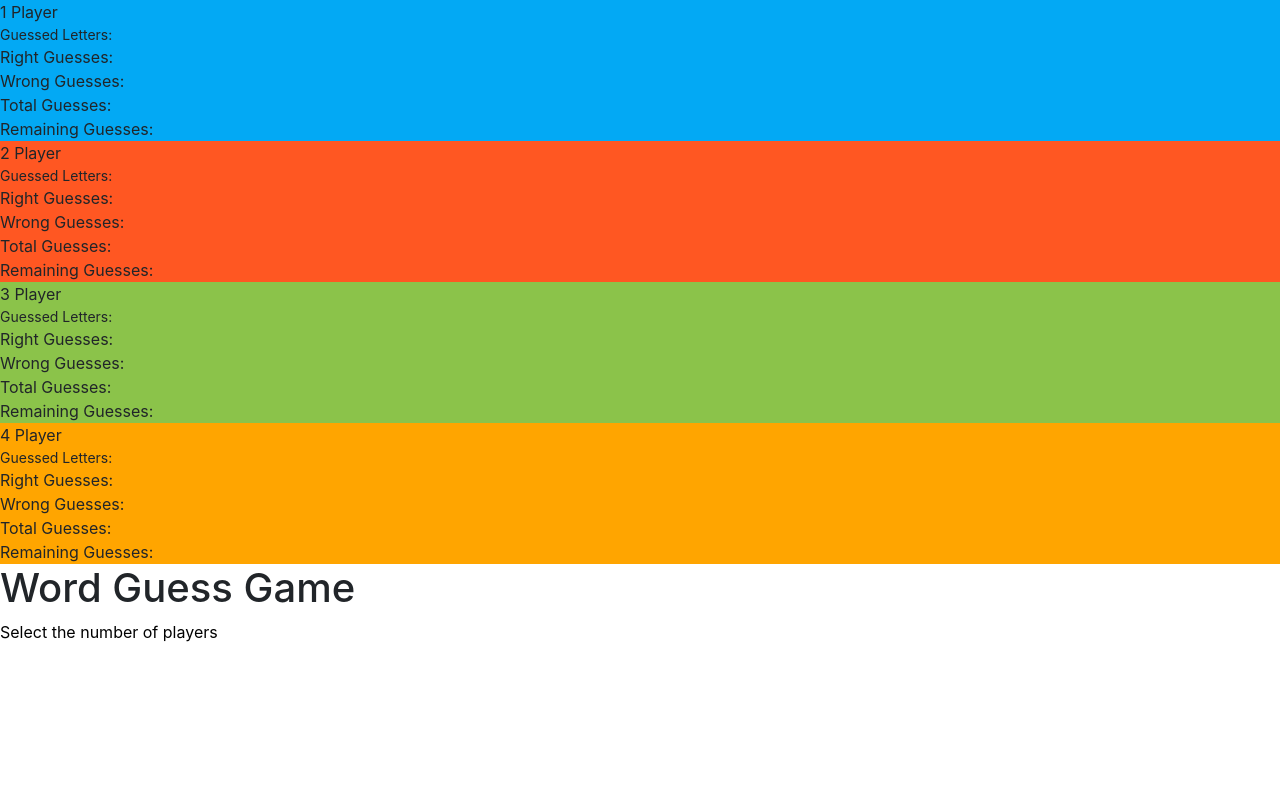
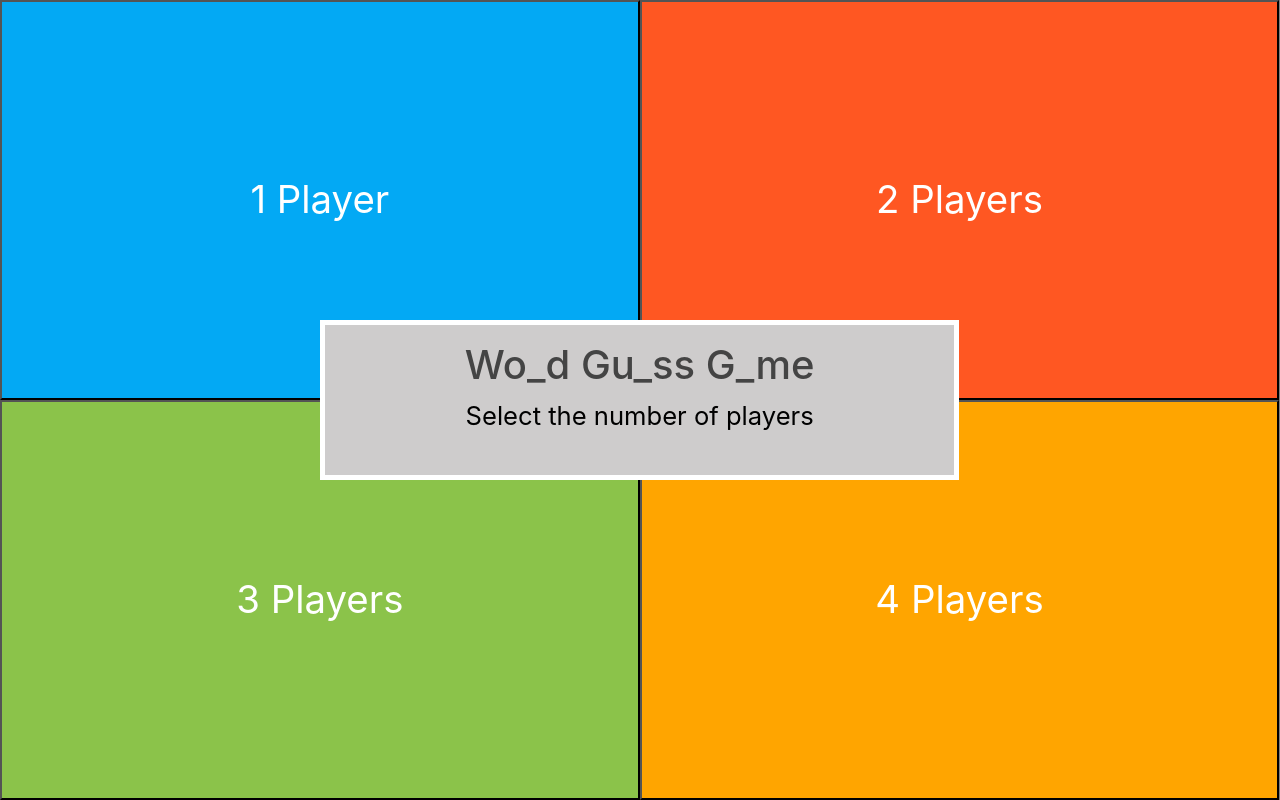
Before and after one commit to rafactor/Word-Guess-Game, a plain HTML site: page index.html in a window 1280 px wide. Drawn offline with Linux system fonts and the light colour scheme.

Commit message:
selection by click and type

```diff
--- a/assets/css/style.css
+++ b/assets/css/style.css
@@ -1,22 +1,37 @@
-.box.p0  {background-color: #03A9F4}
-.box.p1   {background-color: #FF5722}
-.box.p2  {background-color: #8BC34A}
-.box.p3   {background-color: orange}
+body {
+    margin: 40px;
+}
+
+/* Set the background colors */
+.boxP0 {
+    background-color: #03A9F4
+}
+
+.boxP1 {
+    background-color: #FF5722
+}
+
+.boxP2 {
+    background-color: #8BC34A
+}
+
+.boxP3 {
+    background-color: orange
+}
 
 
 
 
-.title{
+.title {
     /* font-family: 'Bungee Shade', cursive; */
-    font-size: 2.5em;
-    width: auto;
-
-
+    font-size: 3rem;
+    padding-top: 1rem;
+    /* width: auto; */
 }
 
-.title > p {
-    color:black;
-    font-size: 16px;
+.title>p {
+    color: black;
+    font-size: 1.6rem;
 }
 
 .hide {
@@ -27,6 +42,129 @@
     letter-spacing: 10px;
 }
 
-.middle-p0, .middle-p1, .middle-p2, .middle-p3  {
+.middle-p0,
+.middle-p1,
+.middle-p2,
+.middle-p3 {
     font-size: 14px;
 }
+
+
+/*
+Background Grid Layout
+*/
+
+.wrapper {
+    display: grid;
+    /* grid-gap: 10px; */
+    grid-template-columns: repeat(12, [col] 8.33%);
+    grid-template-rows: repeat(10, [row] 10%);
+    background-color: gray;
+    color: #444;
+    height: 100%;
+}
+
+.boxP0, .boxP1, .boxP2 ,.boxP3 {
+    color: #fff;
+    /* border-radius: 5px; */
+    /* padding: 20px; */
+    font-size: 150%;
+    height: 100%;
+    z-index: 10;
+    display: grid;
+    grid-auto-rows: auto;
+
+    align-content: center;
+    text-align: center;
+
+}
+
+.inner-wrapper.selector{
+    font-size: 3vw;
+}
+
+/* Positioning of the four players containers */
+
+.boxP0 {
+    grid-column: col / span 6;
+    grid-row: row / span 5;
+}
+
+.boxP1 {
+    grid-column: col 7 / span 6;
+    grid-row: row /span 5;
+}
+
+.boxP2 {
+    grid-column: col / span 6;
+    grid-row: row 6 / span 5;
+}
+
+.boxP3 {
+    grid-column: col 7 / span 6;
+    grid-row: row 6 / span 5;
+}
+
+/* .p1, .p2, .p3, .p4 {
+    /* border: white 1px solid; */
+
+
+.title {
+    grid-column: col 4/ span 6;
+    grid-row: row 5 / span 2;
+    background-color: rgb(206, 204, 204);
+    z-index: 20;
+    border: 5px white solid;
+    text-align: center;
+}
+
+/*
+Layer 2 - inner layouts for players'container
+*/
+
+.inner-wrapper {
+    display: flex;
+    flex-direction: column;
+    flex-wrap: wrap;
+}
+
+.upperrow1 {
+    height: 30%;
+    /* background-color: red; */
+}
+
+.upperrow2 {
+    height: 50%;
+    /* background-color: yellow; */
+    border: 1px solid black;
+    text-align: center;
+}
+
+.upperrow3 {
+    height: 20%;
+    /* background-color: black; */
+}
+
+.bottomrow1 {
+    height: 20%;
+    /* background-color: red; */
+}
+
+.bottomrow2 {
+    height: 50%;
+    /* background-color: yellow; */
+    border: 1px solid black;
+    text-align: center;
+}
+
+.bottomrow3 {
+    height: 30%;
+    /* background-color: black; */
+}
+
+.f {
+    grid-column: col 5 / span 2;
+    grid-row: row 3;
+    background-color: rgba(49, 121, 207, 0.5);
+    z-index: 20;
+}
--- a/assets/javascript/game.js
+++ b/assets/javascript/game.js
@@ -1,5 +1,5 @@
 //
-const element = document.getElementById('wrapper');
+// const element = document.getElementById('wrapper');
 
 
 // Add arrays with word lists
@@ -15,17 +15,31 @@ var status = 'initial';
 var mode = 'group'; //group or individual
 var nPlayers = null;
 var remainingTotal = 10;
+var elements = {
+    body: document.querySelector('body'),
+    wrapper: document.getElementById('wrapper'),
+    player0: document.getElementById('boxP0'),
+};
 
 var app = {
     hide: (key) => {
         let selectedElement = document.querySelector('.title');
         selectedElement.classList.add('hide');
 
+        for (let i = 0; i < 4; i++) {
+            selectedElement = document.getElementById(1+i)
+            selectedElement.innerHTML = '';
+        }
+
+
+
+
     },
     createPlayer: (key) => {
         for (let i = 0; i < key; i++) {
             player[i] = new playerBuider(i);
         }
+        build.divPlayer(key);
         status = 'started';
     },
     setCategories: () => {
@@ -190,95 +204,131 @@ var app = {
 
 var build = {
     //create the basic template for 4 players
+    background: () => {
+        for (let i = 0; i < 4; i++) {
+            let newElement = document.createElement('button');
+            newElement.classList.add('boxP' + i);
+            newElement.id = (i + 1);
+
+            let divWrapper = document.createElement('div');
+            divWrapper.classList.add('inner-wrapper','selector');
+            if ((i + 1)=== 1) {
+                divWrapper.innerHTML = (i + 1) + ' Player'
+            } else {
+                divWrapper.innerHTML = (i + 1) + ' Players'
+            }
+             //+ (i===1)?' Player':;
+            newElement.append(divWrapper);
+
+
+
+            elements.wrapper.append(newElement);
+        }
+    },
+
     divPlayer: (key) => {
         for (let i = 0; i < key; i++) {
-            let newElement = document.createElement('div');
-            newElement.classList.add('box', 'p' + i);
+            let div = document.getElementById('boxP' + i);
 
-            let divWrapper = document.createElement('div');
-            divWrapper.classList.add('inner-wrapper');
-            newElement.append(divWrapper);
 
-            let divTop = document.createElement('div');
-            divTop.classList.add('top-p' + i);
-            divTop.innerHTML = (i + 1) + ' Player';
 
-            divWrapper.append(divTop);
 
-            //Create the element displays the template of the selected word
-            let divMid1 = document.createElement('div');
-            divMid1.classList.add('middle-p' + i, 'template');
-            divWrapper.append(divMid1);
 
-            //Create the element that shows the label for the list of guessed letters
-            let guessedList = document.createElement('div');
-            guessedList.classList.add('middle-p' + i);
-            guessedList.innerHTML = 'Guessed Letters:'
-            divWrapper.append(guessedList);
 
-            //Create the element that shows list of guessed letters
-            let guessedListSpan = document.createElement('span');
-            guessedListSpan.classList.add('middle-p' + i, 'guessed-list');
-            guessedListSpan.innerHTML = ''
-            guessedList.append(guessedListSpan);
 
-            //Create the element that shows the number of right guesses
-            let divRight = document.createElement('div');
-            divRight.classList.add('ScoreP' + i,'label');
-            divRight.innerHTML = 'Right Guesses: ';
-            divWrapper.append(divRight);
 
-            let divRightSpan = document.createElement('span');
-            divRightSpan.classList.add('ScoreP' + i, 'right');
-            divRight.append(divRightSpan);
 
-            //Create the element that shows the number of wrong guesses
-            let divWrong = document.createElement('div');
-            divWrong.classList.add('ScoreP' + i,'label');
-            divWrong.innerHTML = 'Wrong Guesses: ';
-            divWrapper.append(divWrong);
 
-            let divWrongSpan = document.createElement('span');
-            divWrongSpan.classList.add('ScoreP' + i, 'wrong');
-            divWrong.append(divWrongSpan);
 
-            //Create the element that shows the number of total guesses
-            let divTotal = document.createElement('div');
-            divTotal.classList.add('ScoreP' + i,'label');
-            divTotal.innerHTML = 'Total Guesses: ';
-            divWrapper.append(divTotal);
+            // let newElement = document.createElement('div');
+            // newElement.classList.add('box', 'p' + i);
 
-            let divTotalSpan = document.createElement('span');
-            divTotalSpan.classList.add('ScoreP' + i, 'total');
+            // let divWrapper = document.createElement('div');
+            // divWrapper.classList.add('inner-wrapper');
+            // newElement.append(divWrapper);
 
-            divTotal.append(divTotalSpan);
+            // let divTop = document.createElement('div');
+            // divTop.classList.add('top-p' + i);
+            // divTop.innerHTML = (i + 1) + ' Player';
 
-            //Create the element that shows the number of remaining guesses
-            let divRemaining = document.createElement('div');
-            divRemaining.classList.add('ScoreP' + i,'label');
-            divRemaining.innerHTML = 'Remaining Guesses: ';
-            divWrapper.append(divRemaining);
+            // divWrapper.append(divTop);
 
-            let divRemainingSpan = document.createElement('span');
-            divRemainingSpan.classList.add('ScoreP' + i, 'remaining');
-            // divRemainingSpan.innerHTML = p;
-            divRemaining.append(divRemainingSpan);
+            // //Create the element displays the template of the selected word
+            // let divMid1 = document.createElement('div');
+            // divMid1.classList.add('middle-p' + i, 'template');
+            // divWrapper.append(divMid1);
 
-            let divBottom = document.createElement('div');
-            divBottom.classList.add('bottom-p' + i);
+            // //Create the element that shows the label for the list of guessed letters
+            // let guessedList = document.createElement('div');
+            // guessedList.classList.add('middle-p' + i);
+            // guessedList.innerHTML = 'Guessed Letters:'
+            // divWrapper.append(guessedList);
 
-            divWrapper.append(divBottom);
+            // //Create the element that shows list of guessed letters
+            // let guessedListSpan = document.createElement('span');
+            // guessedListSpan.classList.add('middle-p' + i, 'guessed-list');
+            // guessedListSpan.innerHTML = ''
+            // guessedList.append(guessedListSpan);
 
-            element.append(newElement);
+            // //Create the element that shows the number of right guesses
+            // let divRight = document.createElement('div');
+            // divRight.classList.add('ScoreP' + i,'label');
+            // divRight.innerHTML = 'Right Guesses: ';
+            // divWrapper.append(divRight);
+
+            // let divRightSpan = document.createElement('span');
+            // divRightSpan.classList.add('ScoreP' + i, 'right');
+            // divRight.append(divRightSpan);
+
+            // //Create the element that shows the number of wrong guesses
+            // let divWrong = document.createElement('div');
+            // divWrong.classList.add('ScoreP' + i,'label');
+            // divWrong.innerHTML = 'Wrong Guesses: ';
+            // divWrapper.append(divWrong);
+
+            // let divWrongSpan = document.createElement('span');
+            // divWrongSpan.classList.add('ScoreP' + i, 'wrong');
+            // divWrong.append(divWrongSpan);
+
+            // //Create the element that shows the number of total guesses
+            // let divTotal = document.createElement('div');
+            // divTotal.classList.add('ScoreP' + i,'label');
+            // divTotal.innerHTML = 'Total Guesses: ';
+            // divWrapper.append(divTotal);
+
+            // let divTotalSpan = document.createElement('span');
+            // divTotalSpan.classList.add('ScoreP' + i, 'total');
+
+            // divTotal.append(divTotalSpan);
+
+            // //Create the element that shows the number of remaining guesses
+            // let divRemaining = document.createElement('div');
+            // divRemaining.classList.add('ScoreP' + i,'label');
+            // divRemaining.innerHTML = 'Remaining Guesses: ';
+            // divWrapper.append(divRemaining);
+
+            // let divRemainingSpan = document.createElement('span');
+            // divRemainingSpan.classList.add('ScoreP' + i, 'remaining');
+            // // divRemainingSpan.innerHTML = p;
+            // divRemaining.append(divRemainingSpan);
+
+            // let divBottom = document.createElement('div');
+            // divBottom.classList.add('bottom-p' + i);
+
+            // divWrapper.append(divBottom);
+
+            // elements.wrapper.append(newElement);
         }
     },
+
+
     divTitle: () => {
         let newElement = document.createElement('div');
         newElement.classList.add('title');
-        newElement.innerHTML = '<h1>Word Guess Game</h1>' +
+        newElement.innerHTML = '<h1>Wo_d Gu_ss G_me</h1>' +
             '<p>Select the number of players</p>';
 
-        element.append(newElement)
+        elements.wrapper.append(newElement)
     },
     blankTemplate: (key) => {
         for (let i = 0; i < key; i++) {
@@ -322,51 +372,71 @@ function playerBuider(n) {
 
 }
 
+function clickSelect() {
+    n = this.id * 1;
+    // console.log((n) + typeof(n));
+    selectPlayers(n);
+    // selectPlayersKey(n);
+}
+
+function typingSelect() {
+    var key = event.key.toUpperCase();
+    if (status === 'initial') {
+        if (key >= 1 && key <= 4) {
+            selectPlayers(key);
+
+        }
+    } else {
+        if (app.validateInput(key) === true) {
+
+            console.log('other');
+        };
+    }
+}
 
 
+function selectPlayers(key) {
+            console.log('player '+key);
+            app.hide(key);
+            app.createPlayer(key);
+            // app.setCategories();
+            // app.setRandomStart(key);
+            // build.blankTemplate(key);
+            // nPlayers = key;
 
+            // console.log(status);
+        // }
+    // } else {
+    //     if (app.validateInput(key) === true) {
+    //         // app.addGuessList(key, playerTurn);
+    //         // app.getTemplate(playerTurn);
+    //         // app.getList(playerTurn);
+    //         if (playerTurn === (nPlayers - 1)) {
+    //             playerTurn = 0;
+    //         } else {
+    //             playerTurn++;
+    //         }
+    //     };
+    // }
+}
 
 
 
 // Listerners
-const keyPressed = document.querySelector('body');
-const initial = document.getElementById('initial');
+// var elements.keyPressed = document.querySelector('body');
+// const initial = document.getElementById('initial');
+// const player1 =
 
-build.divPlayer(4);
+
+build.background();
+// build.divPlayer(4);
 build.divTitle();
 
-keyPressed.addEventListener('keyup', function (event) {
+document.getElementById('1').addEventListener('click', clickSelect);
+document.getElementById('2').addEventListener('click', clickSelect);
+document.getElementById('3').addEventListener('click', clickSelect);
+document.getElementById('4').addEventListener('click', clickSelect);
 
 
 
-
-    var key = event.key.toUpperCase();
-    if (status === 'initial') {
-        if (key >= 1 && key <= 4) {
-            app.hide(key);
-            app.createPlayer(key);
-            app.setCategories();
-            app.setRandomStart(key);
-            build.blankTemplate(key);
-            nPlayers = key;
-
-            // console.log(status);
-
-        }
-    } else {
-        if (app.validateInput(key) === true) {
-            app.addGuessList(key, playerTurn);
-
-            app.getTemplate(playerTurn);
-            app.getList(playerTurn);
-
-
-            if (playerTurn === (nPlayers - 1)) {
-                playerTurn = 0;
-            } else {
-                playerTurn++;
-            }
-
-        };
-    }
-})
+elements.body.addEventListener('keyup', typingSelect, false);
```
